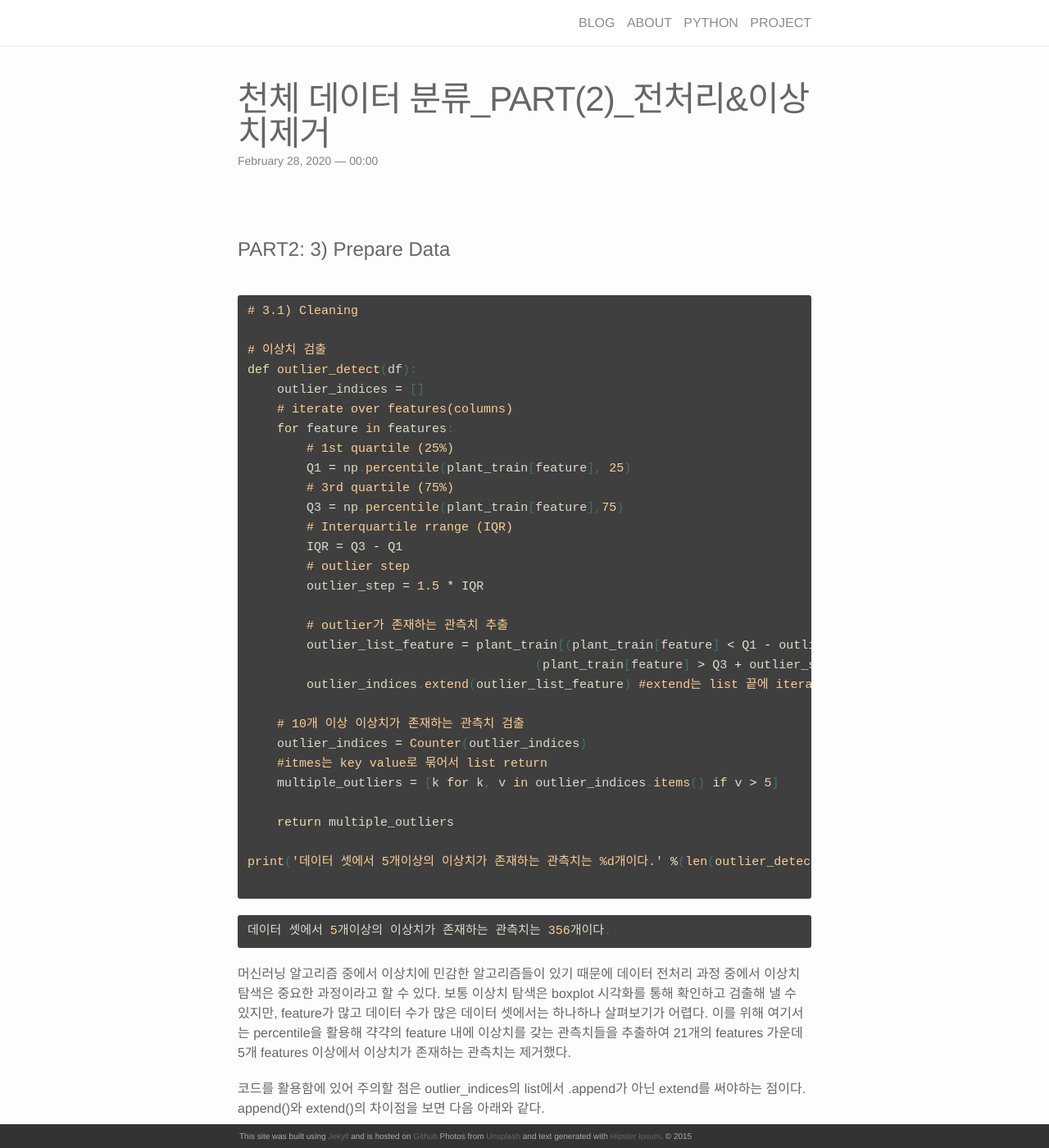
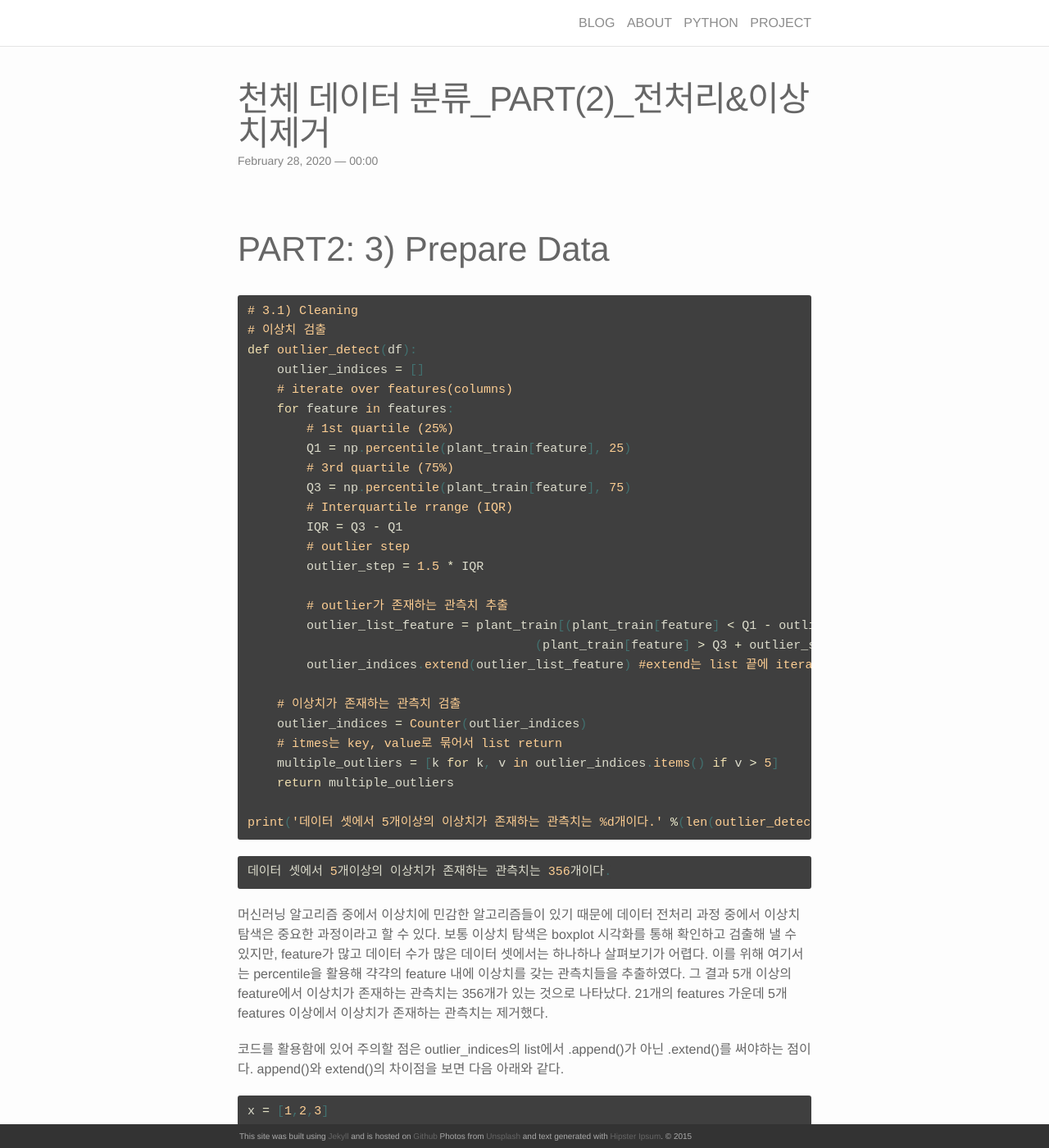
Before and after one commit to stelch1234/stelch1234.github.io, a Jekyll site: the page built from _poetry/2020-02-28-python-planet-part2.markdown, in a window 1280 px wide and 1400 px high. Shown: the whole window at 82% size. Built offline with Jekyll 4.4.1, drawn with Linux system fonts in a browser that asks for light colours; nearby versions of some CDN libraries; comment, search, counter and statistics services are not loaded; some of the changed text lies outside the part shown.

Commit message:
2020-03-08-python-planet-part2.markdown

````diff
--- a/_poetry/2020-02-24-python-logistic.markdown
+++ b/_poetry/2020-02-24-python-logistic.markdown
@@ -4,9 +4,6 @@
 tags: [Python, 로지스틱]
 description: 로지스틱회귀분석
 comments: true
-sitemap :
-  changefreq : daily
-  priority : 1.0
 ---
 
 # 로지스틱 회귀 (Logistic Regression) 란?
--- a/_poetry/2020-02-28-python-planet-part2.markdown
+++ b/_poetry/2020-02-28-python-planet-part2.markdown
@@ -6,12 +6,13 @@
 comments: true
 ---
 <br/>
-# PART2: 3) Prepare Data
+
+## PART2: 3) Prepare Data
+
 <br/>
 
 ```python
 # 3.1) Cleaning
-
 # 이상치 검출
 def outlier_detect(df):
     outlier_indices = []
@@ -20,7 +21,7 @@
         # 1st quartile (25%)
         Q1 = np.percentile(plant_train[feature], 25)
         # 3rd quartile (75%)
-        Q3 = np.percentile(plant_train[feature],75)
+        Q3 = np.percentile(plant_train[feature], 75)
         # Interquartile rrange (IQR)
         IQR = Q3 - Q1
         # outlier step
@@ -28,27 +29,26 @@
 
         # outlier가 존재하는 관측치 추출
         outlier_list_feature = plant_train[(plant_train[feature] < Q1 - outlier_step) |
-                                       (plant_train[feature] > Q3 + outlier_step )].index
+                                       (plant_train[feature] > Q3 + outlier_step)].index
         outlier_indices.extend(outlier_list_feature) #extend는 list 끝에 iterable 모든 항목 넣음
 
-    # 10개 이상 이상치가 존재하는 관측치 검출
+    # 이상치가 존재하는 관측치 검출
     outlier_indices = Counter(outlier_indices)
-    #itmes는 key value로 묶어서 list return
+    # itmes는 key, value로 묶어서 list return
     multiple_outliers = [k for k, v in outlier_indices.items() if v > 5]
-
     return multiple_outliers
 
 print('데이터 셋에서 5개이상의 이상치가 존재하는 관측치는 %d개이다.' %(len(outlier_detect(plant_train[features]))))
+```
 
-```
 ```python
 데이터 셋에서 5개이상의 이상치가 존재하는 관측치는 356개이다.
 ```
 
 머신러닝 알고리즘 중에서 이상치에 민감한 알고리즘들이 있기 때문에 데이터 전처리 과정 중에서 이상치 탐색은 중요한 과정이라고 할 수 있다.
-보통 이상치 탐색은 boxplot 시각화를 통해 확인하고 검출해 낼 수 있지만, feature가 많고 데이터 수가 많은 데이터 셋에서는 하나하나 살펴보기가 어렵다. 이를 위해 여기서는 percentile을 활용해 갹갹의 feature 내에 이상치를 갖는 관측치들을 추출하여 21개의 features 가운데 5개 features 이상에서 이상치가 존재하는 관측치는 제거했다.
+보통 이상치 탐색은 boxplot 시각화를 통해 확인하고 검출해 낼 수 있지만, feature가 많고 데이터 수가 많은 데이터 셋에서는 하나하나 살펴보기가 어렵다. 이를 위해 여기서는 percentile을 활용해 갹갹의 feature 내에 이상치를 갖는 관측치들을 추출하였다. 그 결과 5개 이상의 feature에서 이상치가 존재하는 관측치는 356개가 있는 것으로 나타났다. 21개의 features 가운데 5개 features 이상에서 이상치가 존재하는 관측치는 제거했다.
 
-코드를 활용함에 있어 주의할 점은 outlier_indices의 list에서 .append가 아닌 extend를 써야하는 점이다. append()와 extend()의 차이점을 보면 다음 아래와 같다.
+코드를 활용함에 있어 주의할 점은 outlier_indices의 list에서 .append()가 아닌 .extend()를 써야하는 점이다. append()와 extend()의 차이점을 보면 다음 아래와 같다.
 
 ```python
 x = [1,2,3]
@@ -115,6 +116,11 @@
 Name: type, dtype: int64
 ```
 
+앞서 part1에서 psfMag_u는 전체 평균값이 다른 features과 상이하게 다르고 상관관계에서 다른 feature와 1인 아주 높은 상관성을 보였기 때문에 계산의 편의상 해당 칼럼을 삭제 했다.
+
+type변수가 object이기 떄문에 추후 모델링을 위해 이를 int로 변환해주었다.
+
+
 ```python
 # 3.2) split out train/test dataset
 
@@ -128,14 +134,18 @@
 print('Testing Features Shape:', X_test.shape)
 print('Testing Labels Shape:', y_test.shape)
 ```
-```
+
+```python
 Training Features Shape: (139993, 19)
 Training Labels Shape: (139993,)
 Testing Features Shape: (59998, 19)
 Testing Labels Shape: (59998,)
 ```
+<br/>
+<br/>
 
-# # 4) Evaluate Algorithms
+## 4) Evaluate Algorithms
+
 ```python
 #4.1) Algorithms
 
@@ -152,6 +162,8 @@
 기본 randomforest logloss 값: 1.3466678834352566
 ```
 
+기본설정으로 랜덤포레스트를 활용해 classificaiton한 결과를 보면 logloss값이 1.3인 것으로 나타났다. logloss는 낮을 수록 좋다.
+
 ```python
 # Bagging+DecisionTree
 from sklearn.ensemble import BaggingClassifier
@@ -166,6 +178,9 @@
 ```python
 Bagging logloss 값: 1.4715524355664136
 ```
+
+배깅을 활용해 classificaiton한 결과를 보면 logloss값이 1.47인 것으로 나타났다. 랜덤포레스트보다 logloss 값이 좋지 않기때문에 이 이후에는 grid search를 활용해 랜덤포레스트의 파라미터를 설정해보고자 한다.
+
 <br/>
 <br/>
 <br/>
````
Also changed, not shown: other parts of _poetry/2020-02-28-python-planet-part2.markdown (+4 -3 lines).
